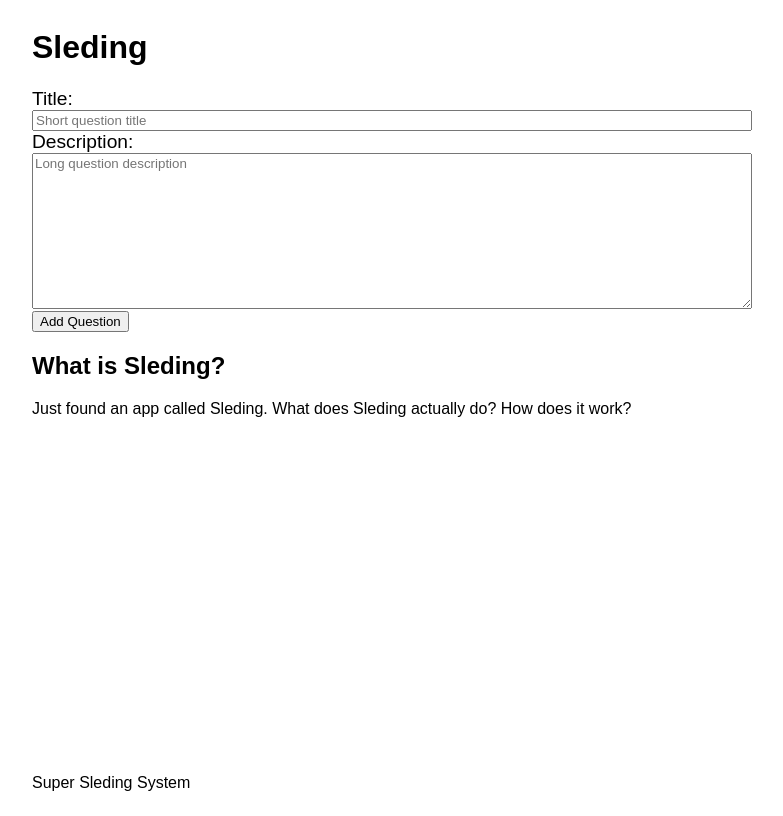
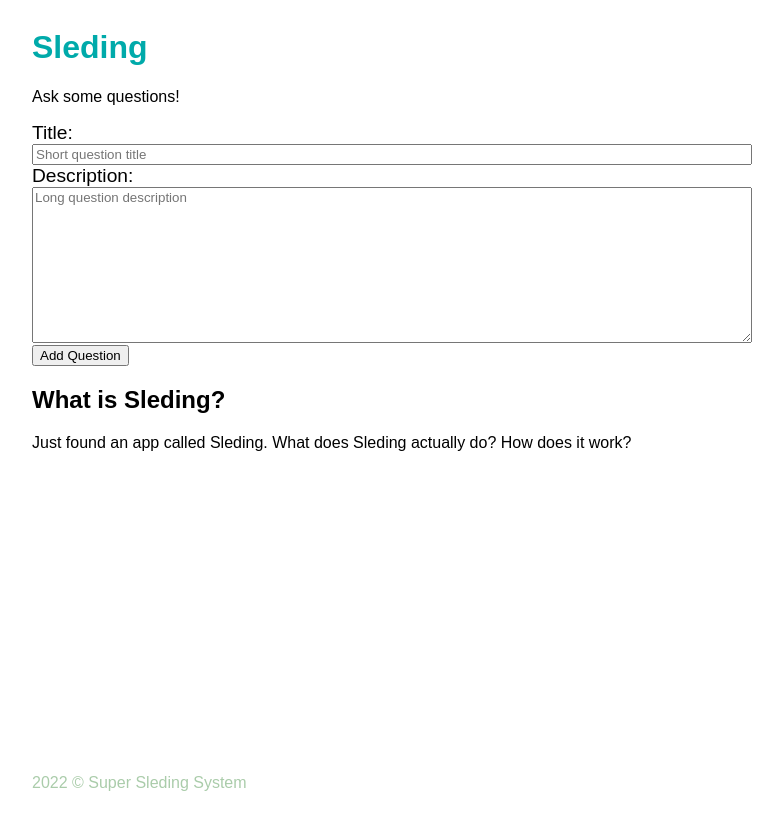
Before and after one commit to mhaidarhanif/sleding, a plain HTML site: page index.html in a window 1280 px wide. Shown: the whole page, without its empty margins (248-1031 px from the left). Drawn offline with Linux system fonts and the light colour scheme.

Commit message:
feat: improve app styles, content, and color

```diff
--- a/index.css
+++ b/index.css
@@ -1,7 +1,16 @@
+/* Global */
+
+:root {
+  --color-brand-primary: #0aa;
+  --color-brand-secondary: #aca;
+}
+
 body,
 textarea {
   font-family: sans-serif;
 }
+
+/* Components */
 
 .app {
   display: flex;
@@ -20,9 +29,15 @@ textarea {
   flex: 1;
 }
 
+.footer {
+  margin-top: 5rem;
+}
+
 .form {
   font-size: 1.2rem;
 }
+
+/* Utilities */
 
 .flex {
   display: flex;
@@ -32,3 +47,11 @@ textarea {
   display: flex;
   flex-direction: column;
 }
+
+.text-brand-primary {
+  color: var(--color-brand-primary, teal);
+}
+
+.text-brand-secondary {
+  color: var(--color-brand-secondary, green);
+}
--- a/index.html
+++ b/index.html
@@ -11,7 +11,8 @@
   <body id="app" class="app">
     <div class="app-container">
       <header id="header" class="header">
-        <h1>Sleding</h1>
+        <h1 class="text-brand-primary">Sleding</h1>
+        <p>Ask some questions!</p>
       </header>
 
       <main id="main" class="main">
@@ -44,7 +45,11 @@
       </main>
 
       <footer id="footer" class="footer">
-        <p id="copyright">Super Sleding System</p>
+        <p id="copyright" class="text-brand-secondary">
+          <span id="copyright-year"></span>
+          <span> &copy; </span>
+          <span>Super Sleding System</span>
+        </p>
       </footer>
     </div>
 
--- a/index.js
+++ b/index.js
@@ -7,6 +7,7 @@ const questionFormElement = document.getElementById("question-form");
 const questionsContainerElement = document.getElementById(
   "questions-container"
 );
+const copyrightYearElement = document.getElementById("copyright-year");
 
 const addNewQuestion = (event) => {
   event.preventDefault();
@@ -27,10 +28,12 @@ const addNewQuestion = (event) => {
   renderQuestions(questionsContainerElement, appQuestions);
 };
 
-const main = () => {
+const renderApp = () => {
+  copyrightYearElement.innerText = new Date().getFullYear();
+
   renderQuestions(questionsContainerElement, appQuestions);
+
+  questionFormElement.addEventListener("submit", addNewQuestion);
 };
 
-questionFormElement.addEventListener("submit", addNewQuestion);
-
-main();
+renderApp();
```
